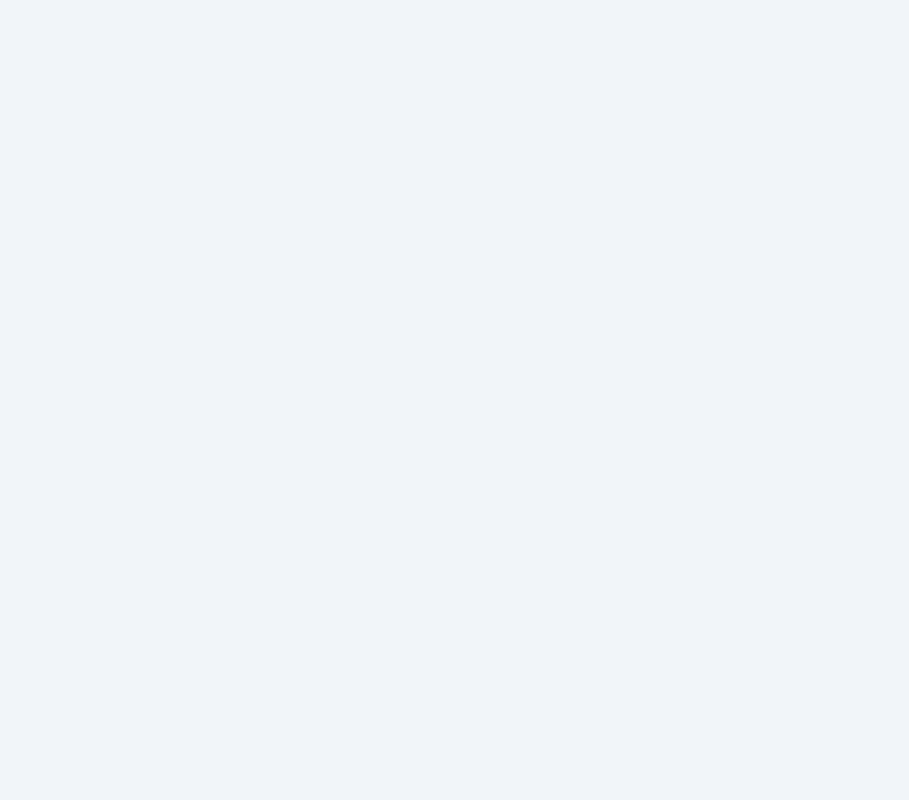
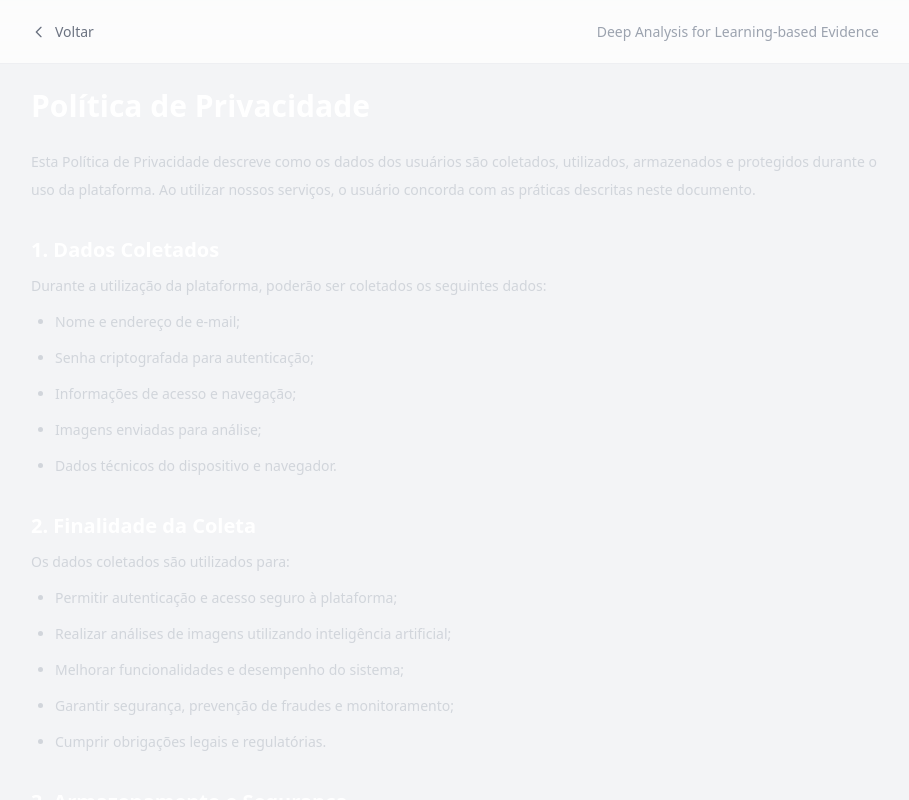
Before and after one commit to guilhermemacedo20/image-validator-frontend, a React app: page /politica-de-privacidade in a window 1280 px wide. Before the commit this address had no page. Shown: the top 800 px of the page, without its empty margins (185-1094 px from the left). Built offline with nearby package versions, Linux system fonts and the light colour scheme; the HTML template or start-up script is replaced by a standard one.

Commit message:
fix: adjust privacy police

```diff
--- a/src/App.tsx
+++ b/src/App.tsx
@@ -21,7 +21,7 @@ export default function App() {
         <Route path="/forgot-password" element={<ForgotPassword />} />
         <Route path="/reset-password" element={<ResetPassword />} />
         <Route path="/analyze-image" element={<PrivateRoute><ImageAnalyzer /></PrivateRoute>} />
-        <Route path="/privacy-policy" element={<PrivacyPolicy />} />
+        <Route path="/politica-de-privacidade" element={<PrivacyPolicy />} />
         <Route path="/politica-de-retencao" element={<RetentionPolicy />} />
         <Route path="/politica-de-seguranca" element={<SecurityPolicy />} />
 
--- a/src/pages/PrivacyPolicy.tsx
+++ b/src/pages/PrivacyPolicy.tsx
@@ -1,15 +1,48 @@
-import AuthLayout from "@/components/AuthLayout";
+import { useNavigate } from "react-router-dom";
+
 
 export default function PrivacyPolicy() {
+  const navigate = useNavigate();
   return (
-    <AuthLayout
-      title="Política de Privacidade"
-      subtitle="Entenda como suas informações são coletadas e utilizadas"
-    >
+    <div className="min-h-screen bg-gray-100 dark:bg-gray-950 text-gray-900 dark:text-white transition-colors duration-300">
+      {/* Background */}
+      <div className="fixed inset-0 -z-10 overflow-hidden">
+        <div className="absolute inset-0 bg-gradient-to-br from-gray-100 via-gray-100 to-purple-100 dark:from-gray-950 dark:via-gray-950 dark:to-purple-950" />
+        <div className="absolute top-0 left-0 w-[500px] h-[500px] bg-purple-500/10 blur-3xl rounded-full" />
+        <div className="absolute bottom-0 right-0 w-[500px] h-[500px] bg-indigo-500/10 blur-3xl rounded-full" />
+      </div>
+
+      {/* Header */}
+      <header className="h-16 border-b border-gray-200/60 dark:border-gray-800/60 bg-white/70 dark:bg-gray-900/70 backdrop-blur-xl sticky top-0 z-50">
+        <div className="h-full px-6 flex items-center justify-between max-w-4xl mx-auto">
+          <button
+            onClick={() => navigate('/register')}
+            className="flex items-center gap-2 text-sm text-gray-500 dark:text-gray-400 hover:text-purple-600 dark:hover:text-purple-400 transition-colors"
+          >
+            <svg
+              xmlns="http://www.w3.org/2000/svg"
+              className="w-4 h-4"
+              fill="none"
+              viewBox="0 0 24 24"
+              stroke="currentColor"
+            >
+              <path
+                strokeLinecap="round"
+                strokeLinejoin="round"
+                strokeWidth={2}
+                d="M15 19l-7-7 7-7"
+              />
+            </svg>
+            Voltar
+          </button>
+          <span className="text-sm text-gray-400 dark:text-gray-500">
+            Deep Analysis for Learning-based Evidence
+          </span>
+        </div>
+      </header>
+
       <div className="max-w-4xl mx-auto p-6 text-white">
-        <h1 className="text-3xl font-bold mb-6">
-          Política de Privacidade
-        </h1>
+        <h1 className="text-3xl font-bold mb-6">Política de Privacidade</h1>
 
         <div className="space-y-8 text-sm leading-7 text-gray-300">
           <section>
@@ -45,13 +78,13 @@ export default function PrivacyPolicy() {
               2. Finalidade da Coleta
             </h2>
 
-            <p>
-              Os dados coletados são utilizados para:
-            </p>
+            <p>Os dados coletados são utilizados para:</p>
 
             <ul className="list-disc pl-6 mt-2 space-y-2">
               <li>Permitir autenticação e acesso seguro à plataforma;</li>
-              <li>Realizar análises de imagens utilizando inteligência artificial;</li>
+              <li>
+                Realizar análises de imagens utilizando inteligência artificial;
+              </li>
               <li>Melhorar funcionalidades e desempenho do sistema;</li>
               <li>Garantir segurança, prevenção de fraudes e monitoramento;</li>
               <li>Cumprir obrigações legais e regulatórias.</li>
@@ -97,15 +130,17 @@ export default function PrivacyPolicy() {
             </h2>
 
             <p>
-              Os dados pessoais não são vendidos ou compartilhados com terceiros,
-              exceto nas seguintes situações:
+              Os dados pessoais não são vendidos ou compartilhados com
+              terceiros, exceto nas seguintes situações:
             </p>
 
             <ul className="list-disc pl-6 mt-2 space-y-2">
               <li>Quando houver obrigação legal;</li>
               <li>Para cumprimento de decisões judiciais;</li>
               <li>Para investigação de atividades ilícitas;</li>
-              <li>Quando necessário para funcionamento técnico da plataforma.</li>
+              <li>
+                Quando necessário para funcionamento técnico da plataforma.
+              </li>
             </ul>
           </section>
 
@@ -181,6 +216,6 @@ export default function PrivacyPolicy() {
           </div>
         </div>
       </div>
-    </AuthLayout>
+    </div>
   );
 }
--- a/src/pages/Register.tsx
+++ b/src/pages/Register.tsx
@@ -134,9 +134,9 @@ export default function Register() {
           />
           <span>
             Aceito os termos de uso, {" "}
-            a <a href="/politica-de-privacidade" target="_blank" className="text-purple-600 hover:underline">política de privacidade</a>,{" "}
-            a <a href="/politica-de-retencao" target="_blank" className="text-purple-600 hover:underline">política de retenção</a>{" "}
-            e a <a href="/politica-de-seguranca" target="_blank" className="text-purple-600 hover:underline">política de segurança</a>.
+            a <a href="/politica-de-privacidade" className="text-purple-600 hover:underline">política de privacidade</a>,{" "}
+            a <a href="/politica-de-retencao" className="text-purple-600 hover:underline">política de retenção</a>{" "}
+            e a <a href="/politica-de-seguranca" className="text-purple-600 hover:underline">política de segurança</a>.
             para fins de autenticação e uso da plataforma.
           </span>
         </label>
--- a/src/pages/RetentionPolicy.tsx
+++ b/src/pages/RetentionPolicy.tsx
@@ -17,7 +17,7 @@ export default function RetentionPolicy() {
       <header className="h-16 border-b border-gray-200/60 dark:border-gray-800/60 bg-white/70 dark:bg-gray-900/70 backdrop-blur-xl sticky top-0 z-50">
         <div className="h-full px-6 flex items-center justify-between max-w-4xl mx-auto">
           <button
-            onClick={() => navigate(-1)}
+            onClick={() => navigate('/register')}
             className="flex items-center gap-2 text-sm text-gray-500 dark:text-gray-400 hover:text-purple-600 dark:hover:text-purple-400 transition-colors"
           >
             <svg xmlns="http://www.w3.org/2000/svg" className="w-4 h-4" fill="none" viewBox="0 0 24 24" stroke="currentColor">
--- a/src/pages/SecurityPolicy.tsx
+++ b/src/pages/SecurityPolicy.tsx
@@ -17,7 +17,7 @@ export default function SecurityPolicy() {
       <header className="h-16 border-b border-gray-200/60 dark:border-gray-800/60 bg-white/70 dark:bg-gray-900/70 backdrop-blur-xl sticky top-0 z-50">
         <div className="h-full px-6 flex items-center justify-between max-w-4xl mx-auto">
           <button
-            onClick={() => navigate(-1)}
+            onClick={() => navigate('/register')}
             className="flex items-center gap-2 text-sm text-gray-500 dark:text-gray-400 hover:text-purple-600 dark:hover:text-purple-400 transition-colors"
           >
             <svg xmlns="http://www.w3.org/2000/svg" className="w-4 h-4" fill="none" viewBox="0 0 24 24" stroke="currentColor">
```
